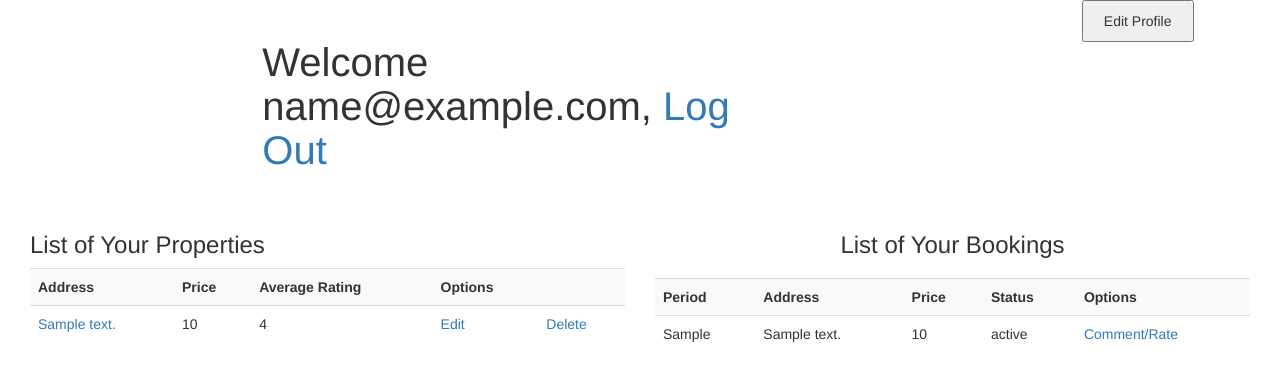
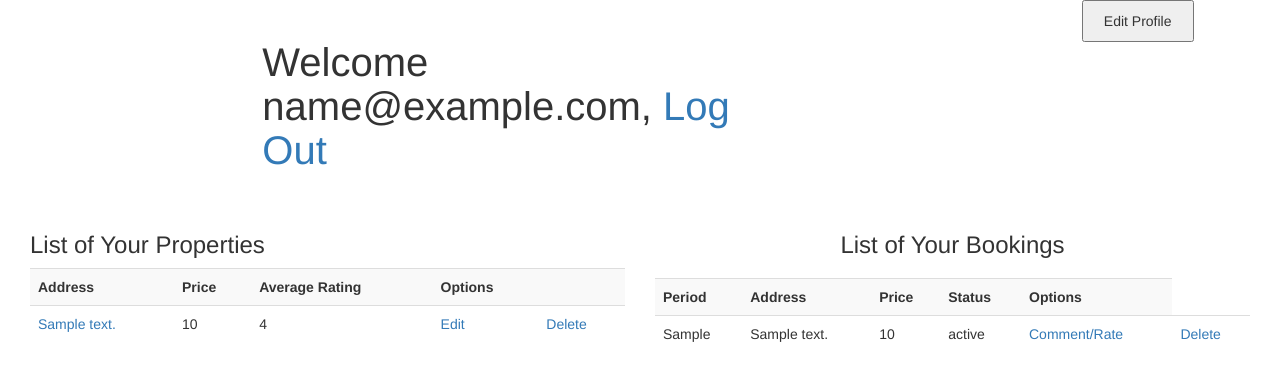
Before and after one commit to imnotcreative1/QBnB, a PHP site: page /profile.php in a window 1280 px wide. Shown: the part 41-422 px from the top of the page. Run offline with PHP 8.4, Linux system fonts and the light colour scheme; the visitor is signed in with stand-in values (Sample User, id 1); tables that the repository leaves empty or names only in its code hold one stand-in row (values such as "Sample post"); some libraries are stand-ins or nearby versions.

Commit message:
added delete link on profile page

```diff
--- a/profile.php
+++ b/profile.php
@@ -154,6 +154,7 @@
                                 . "<td>" . $priceArray[$i] . "</td>"
                                 . "<td>" . $status[$i] . "</td>";
                                 echo "<td> <a href=\"/QBnB/viewProperty.php?propertyAddress=" . urlencode($addressArray[$i]) . "\">Comment/Rate</a>";
+                                echo "<td> <a href=\"/QBnB/viewProperty.php?propertyAddress=" . urlencode($addressArray[$i]) . "\">Delete</a>";
                                 echo "</tr>";
                     }
                 ?>
```
